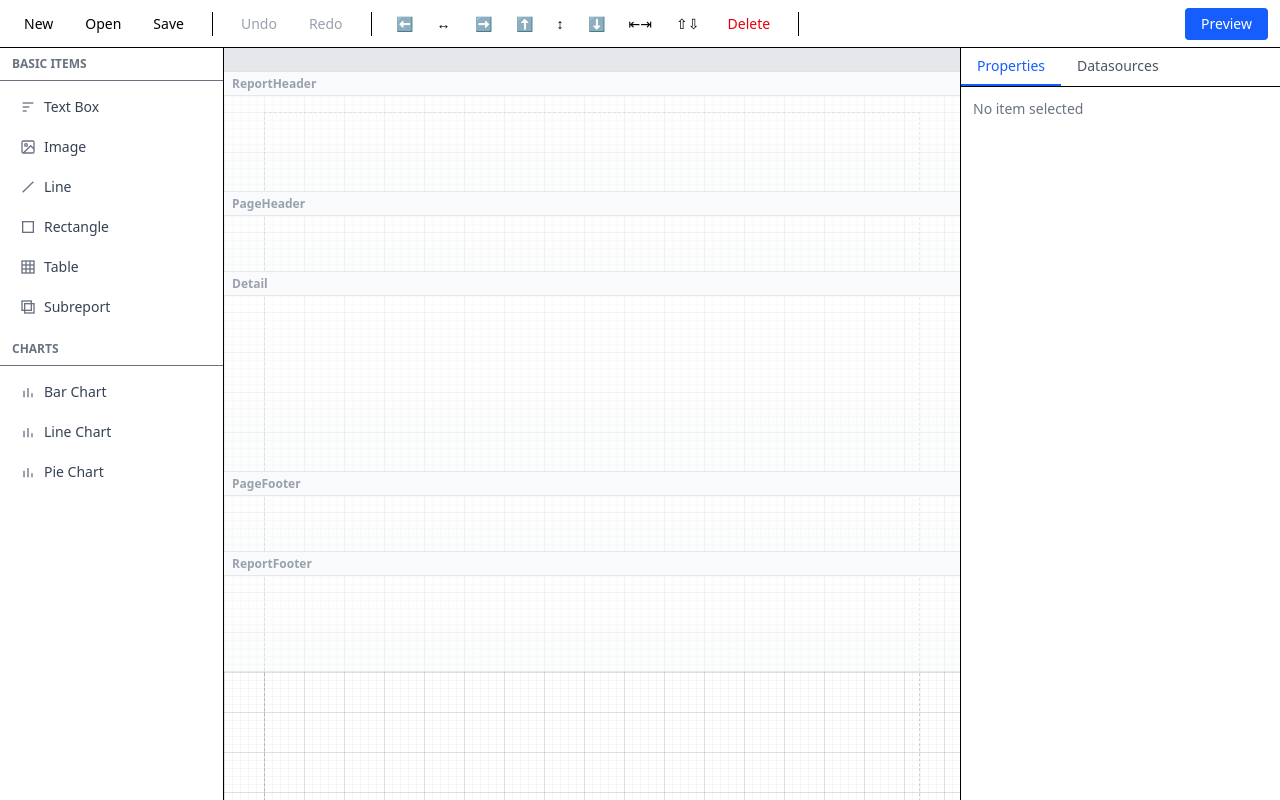
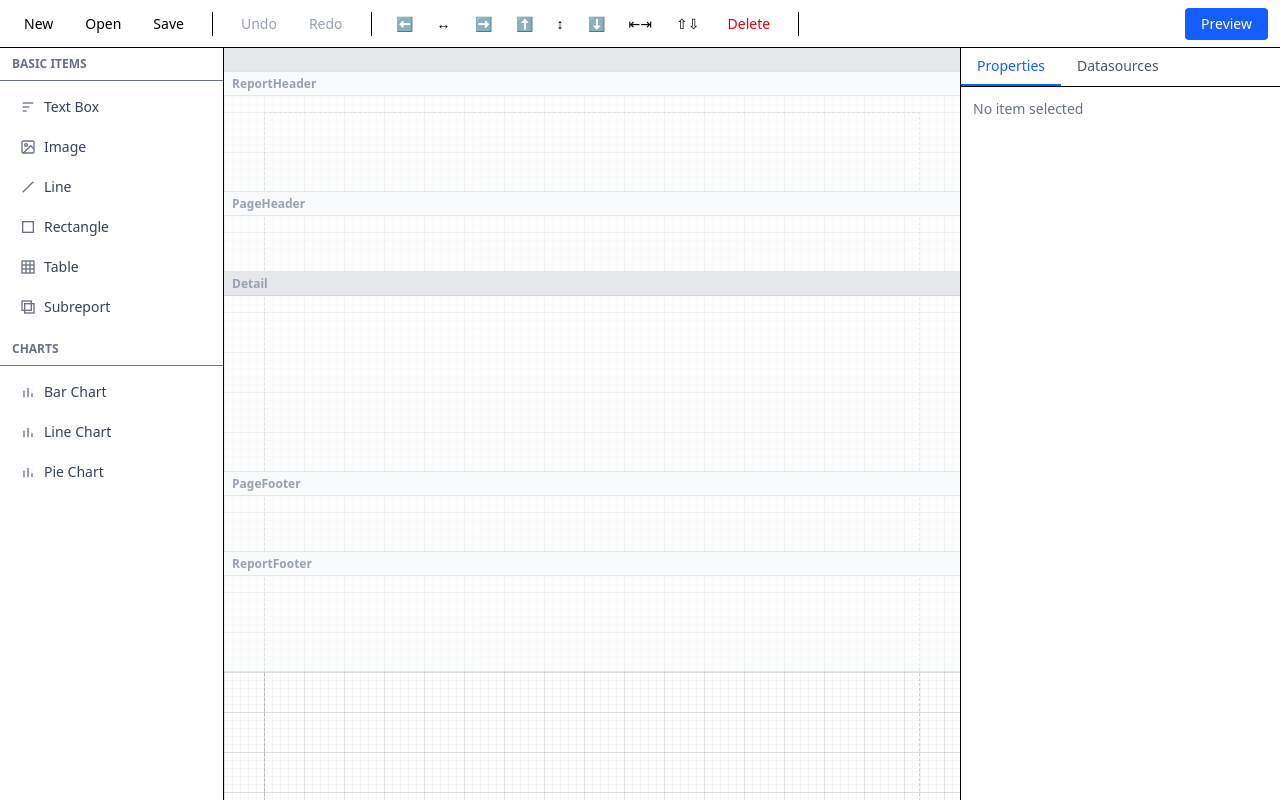
Before and after one commit to amitdixit/open-reports, a React (Vite) app: page / in a window 1280 px wide. Built offline with nearby package versions, Linux system fonts and the light colour scheme.

Commit message:
margin Update band styling for detail band

```diff
--- a/src/designer/bands/Band.tsx
+++ b/src/designer/bands/Band.tsx
@@ -37,7 +37,7 @@ const Band = ({
   onItemTextCommit: (itemId: string, text: string) => void;
 }) => {
   const isEmpty = band.items.length === 0;
-
+  const isDetail = band.type === "Detail";
   const containerUsage = new Set(
     band.items.filter((i) => i.containerId).map((i) => i.containerId),
   );
@@ -66,14 +66,18 @@ const Band = ({
       <div
         className={
           "h-6 px-2 flex items-center border-b pointer-events-none " +
-          (isEmpty
-            ? "border-gray-200 bg-gray-50"
-            : "border-gray-300 bg-gray-100")
+          (isDetail
+            ? "border-gray-300 bg-gray-200"
+            : isEmpty
+              ? "border-gray-200 bg-gray-50"
+              : "border-gray-300 bg-gray-100")
         }
       >
         <span
           className={
-            "text-xs font-semibold " +
+            "text-xs " +
+            (isDetail ? "font-bold" : "font-semibold") +
+            " " +
             (isEmpty ? "text-gray-400" : "text-gray-600")
           }
         >
```
